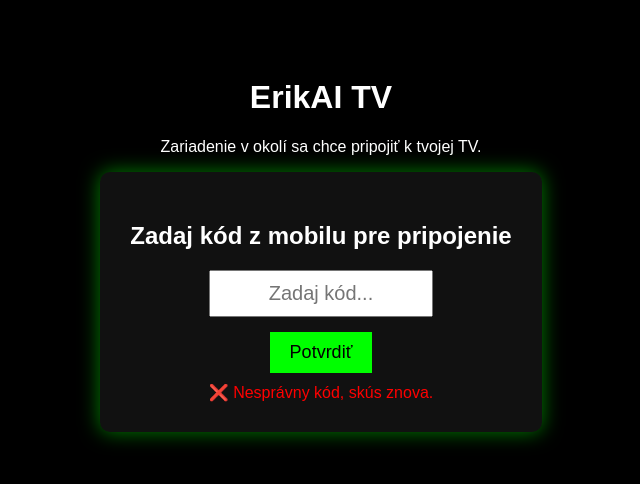
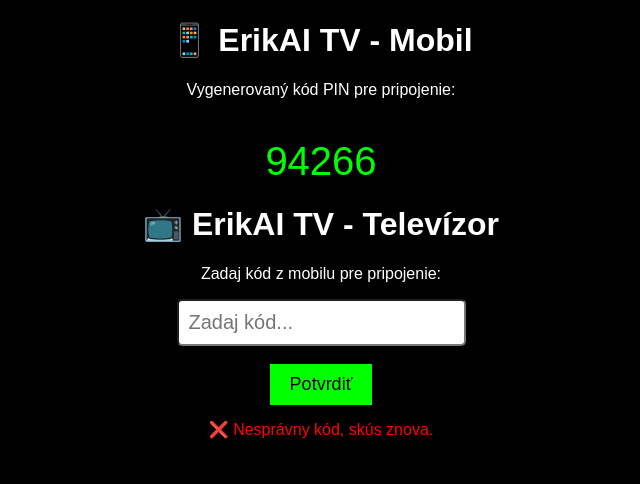
Before and after one commit to ErikAI-demoA1/Erik, a plain HTML site: page tv.html in a window 1280 px wide. Both pictures are taken after a click on the button "Potvrdiť". Shown: the whole page, without its empty margins (319-959 px from the left). Drawn offline with Linux system fonts and the light colour scheme.

Commit message:
Update tv.html

```diff
--- a/tv.html
+++ b/tv.html
@@ -1,74 +1,49 @@
-<!DOCTYPE html>
-<html lang="sk">
+<!-- ErikAI TV - HTML & JS PIN prepojenie --><!-- 1. Mobil: Vygenerovanie PIN kódu --><!DOCTYPE html><html>
 <head>
-  <meta charset="UTF-8">
-  <title>ErikAI TV – Pripojenie</title>
+  <title>ErikAI TV - Mobil (PIN generátor)</title>
   <style>
-    body {
-      background-color: black;
-      color: white;
-      font-family: Arial, sans-serif;
-      text-align: center;
-      padding-top: 50px;
-    }
-    .box {
-      background-color: #111;
-      border-radius: 10px;
-      display: inline-block;
-      padding: 30px;
-      box-shadow: 0 0 20px green;
-    }
-    input {
-      padding: 10px;
-      font-size: 20px;
-      width: 200px;
-      text-align: center;
-    }
-    button {
-      padding: 10px 20px;
-      font-size: 18px;
-      background-color: lime;
-      border: none;
-      margin-top: 15px;
-      cursor: pointer;
-    }
-    .error {
-      color: red;
-      margin-top: 10px;
-    }
-    .success {
-      color: lime;
-      margin-top: 10px;
-    }
+    body { background: black; color: white; text-align: center; font-family: sans-serif; }
+    .pin-box { font-size: 40px; margin-top: 40px; color: lime; }
   </style>
 </head>
 <body>
-  <h1>ErikAI TV</h1>
-  <p>Zariadenie v okolí sa chce pripojiť k tvojej TV.</p>
+  <h1>📱 ErikAI TV - Mobil</h1>
+  <p>Vygenerovaný kód PIN pre pripojenie:</p>
+  <div class="pin-box" id="pin"></div>  <script>
+    // Vygeneruj PIN
+    const pin = Math.floor(10000 + Math.random() * 90000);
+    document.getElementById("pin").innerText = pin;
 
-  <div class="box">
-    <h2>Zadaj kód z mobilu pre pripojenie</h2>
-    <input type="text" id="codeInput" placeholder="Zadaj kód...">
-    <br>
-    <button onclick="overKod()">Potvrdiť</button>
-    <div id="vysledok" class="error"></div>
-  </div>
-
-  <script>
-    const generovanyKod = "24567"; // Tento kód bol vygenerovaný mobilom
-
-    function overKod() {
-      const zadanyKod = document.getElementById("codeInput").value;
-      const vysledok = document.getElementById("vysledok");
-
-      if (zadanyKod === generovanyKod) {
-        vysledok.className = "success";
-        vysledok.textContent = "✅ Pripojenie úspešné!";
+    // Ulož do LocalStorage ako "shared channel"
+    localStorage.setItem("erikai_tv_pin", pin);
+  </script></body>
+</html><!-- 2. TV: Zadanie PIN a overenie --><!DOCTYPE html><html>
+<head>
+  <title>ErikAI TV - Televízor (pripojenie)</title>
+  <style>
+    body { background: black; color: white; text-align: center; font-family: sans-serif; }
+    input { padding: 10px; font-size: 20px; border-radius: 5px; }
+    button { padding: 10px 20px; background: lime; border: none; font-size: 18px; }
+    .error { color: red; margin-top: 15px; }
+  </style>
+</head>
+<body>
+  <h1>📺 ErikAI TV - Televízor</h1>
+  <p>Zadaj kód z mobilu pre pripojenie:</p>
+  <input type="text" id="enteredPin" placeholder="Zadaj kód...">
+  <br><br>
+  <button onclick="checkPin()">Potvrdiť</button>
+  <div class="error" id="message"></div>  <script>
+    function checkPin() {
+      const entered = document.getElementById("enteredPin").value;
+      const correct = localStorage.getItem("erikai_tv_pin");
+      if (entered === correct) {
+        document.getElementById("message").style.color = "lime";
+        document.getElementById("message").innerText = "✅ Pripojenie úspešné!";
       } else {
-        vysledok.className = "error";
-        vysledok.textContent = "❌ Nesprávny kód, skús znova.";
+        document.getElementById("message").style.color = "red";
+        document.getElementById("message").innerText = "❌ Nesprávny kód, skús znova.";
       }
     }
-  </script>
-</body>
+  </script></body>
 </html>
```
